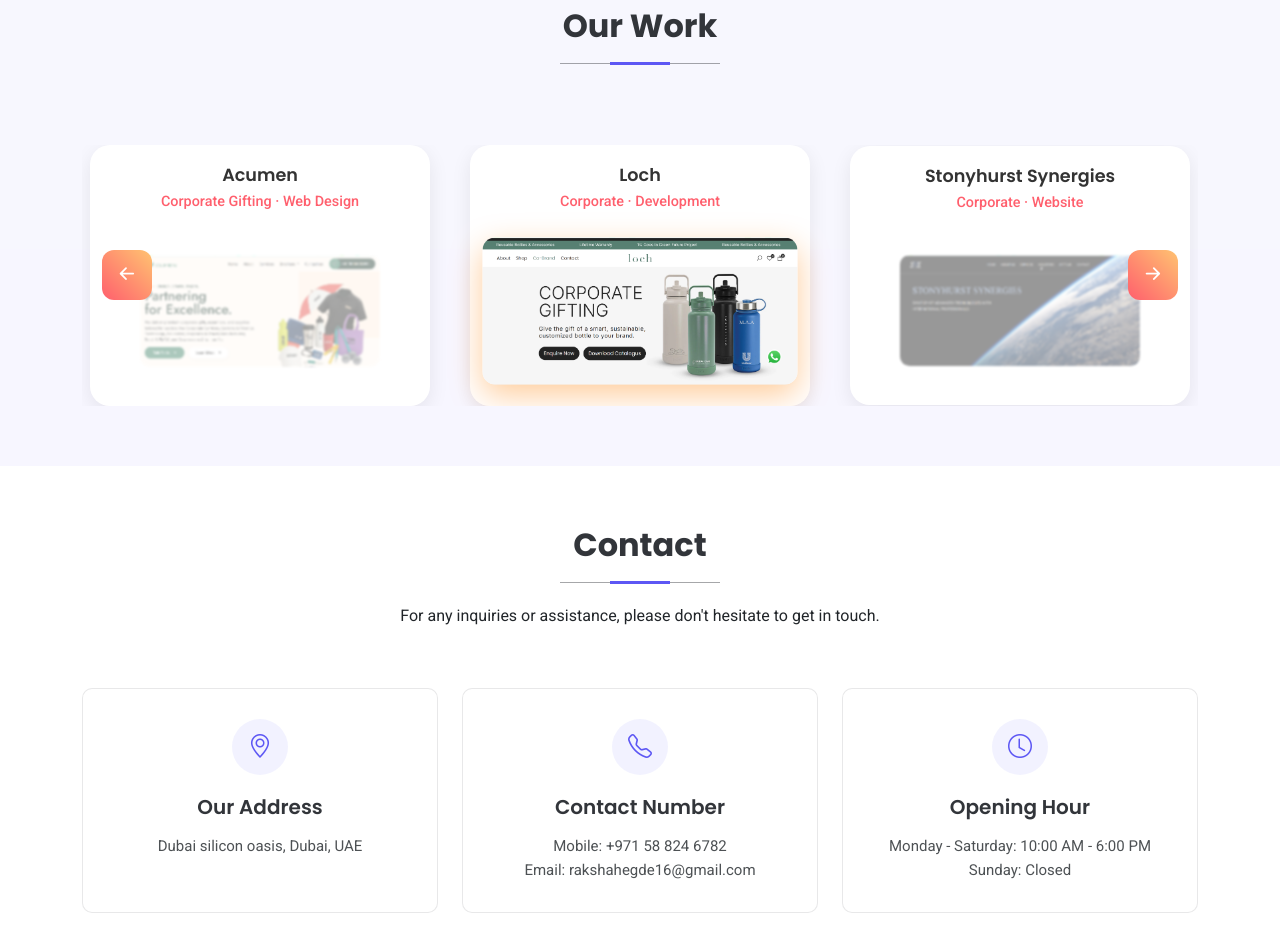
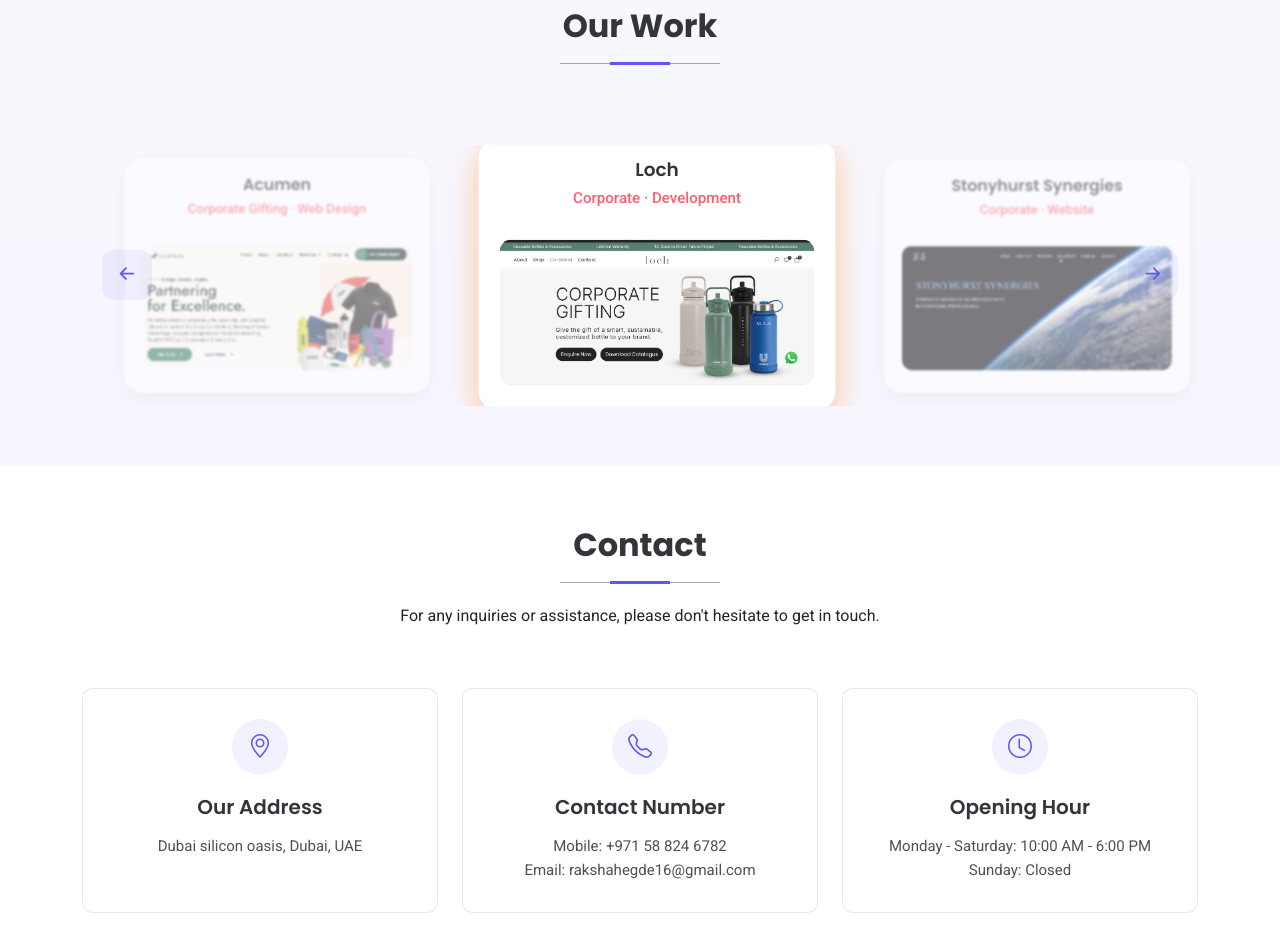
Before and after one commit to RakshaHegde-dotcom/Innovative-Solutions, a website: page index.html in a window 1280 px wide. Shown: the part 2800-3736 px from the top of the page. Drawn offline with nearby package versions, Linux system fonts and the light colour scheme.

Commit message:
new design

```diff
--- a/index.html
+++ b/index.html
@@ -465,19 +465,7 @@
         /* smoother transitions */
       }
 
-      .highlight-card {
-        display: flex;
-        flex-direction: column;
-        align-items: center;
-        justify-content: flex-start;
-        background: #fff;
-        border-radius: 20px;
-        padding: 20px 20px 25px;
-        width: 340px;
-        flex-shrink: 0;
-        transition: all 0.4s ease;
-        box-shadow: 0 6px 20px rgba(0, 0, 0, 0.08);
-      }
+
 
       .highlight-card .card-content {
         text-align: center;
@@ -512,17 +500,44 @@
         transform: scale(1.05);
       }
 
-      /* ==== IMAGE EFFECT ==== */
+      /* Remove blur from image level */
       .highlight-img {
-        width: 350px;
-        height: auto;
-        object-fit: cover;
+        width: 100%;
+        border-radius: 12px;
+        transition: transform 0.3s ease;
+      }
+
+      /* Base card style (non-active) */
+      .highlight-card {
+        display: flex;
+        flex-direction: column;
+        align-items: center;
+        justify-content: flex-start;
+        background: #fff;
         border-radius: 20px;
-        opacity: 0.4;
-        transform: scale(0.8);
+        padding: 20px 20px 25px;
+        width: 340px;
+        flex-shrink: 0;
         transition: all 0.4s ease;
+        box-shadow: 0 6px 20px rgba(0, 0, 0, 0.08);
+        opacity: 0.5;
+        /* dimmed by default */
         filter: blur(1px);
-        flex-shrink: 0;
+        transform: scale(0.9);
+      }
+
+      /* Highlighted active card */
+      .highlight-card.active {
+        opacity: 1;
+        filter: none;
+        transform: scale(1.05);
+        box-shadow: 0 10px 30px rgba(255, 128, 0, 0.4);
+        z-index: 2;
+      }
+
+      /* Optional hover (only enhance active) */
+      .highlight-card.active:hover img {
+        transform: scale(1.05);
       }
 
       .highlight-img.active {
@@ -538,7 +553,8 @@
         position: absolute;
         top: 50%;
         transform: translateY(-50%);
-        background: linear-gradient(45deg, #ff5f6d, #ffc371);
+        background-color:
+          color-mix(in srgb, var(--accent-color), transparent 92%);
         border: none;
         color: white;
         font-size: 1.8rem;
@@ -551,6 +567,7 @@
         justify-content: center;
         transition: 0.3s;
         z-index: 3;
+        color: var(--accent-color);
       }
 
       .carousel-btn:hover {
@@ -671,11 +688,12 @@
           track.style.transition = jump ? "none" : "transform 0.6s ease-in-out";
           track.style.transform = `translateX(${-offset}px)`;
 
-          // Highlight active
-          imgs.forEach((img, i) => {
-            img.classList.toggle("active", i === (currentIndex - 1 + total) % total);
+          // Highlight active card (entire card, not just image)
+          cards.forEach((c, i) => {
+            c.classList.toggle("active", i === currentIndex);
           });
         }
+
 
         nextBtn.addEventListener("click", () => {
           currentIndex++;
```
